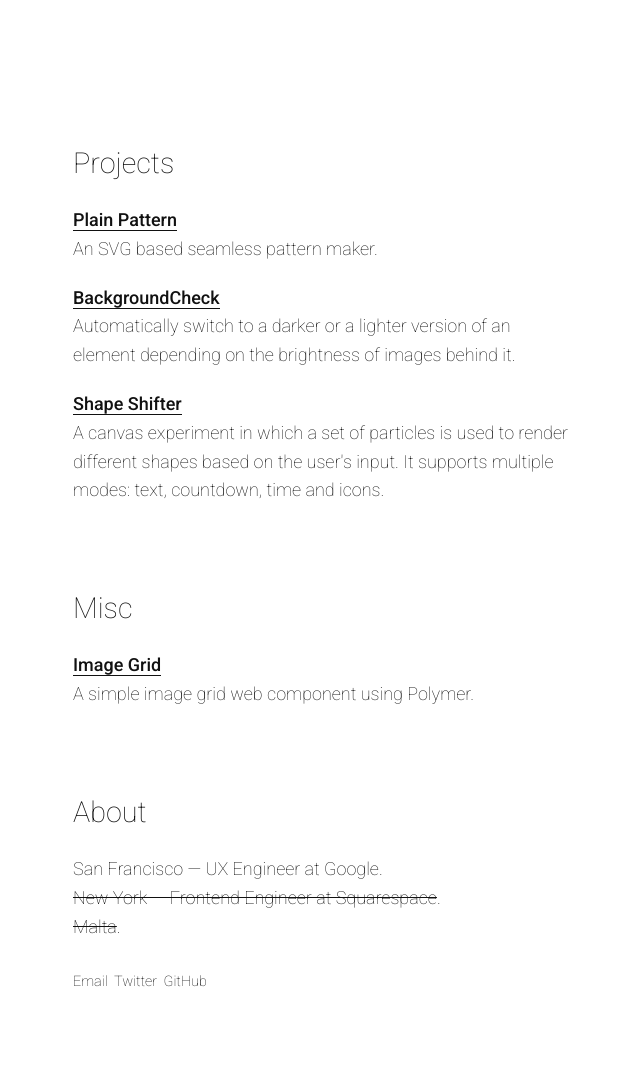
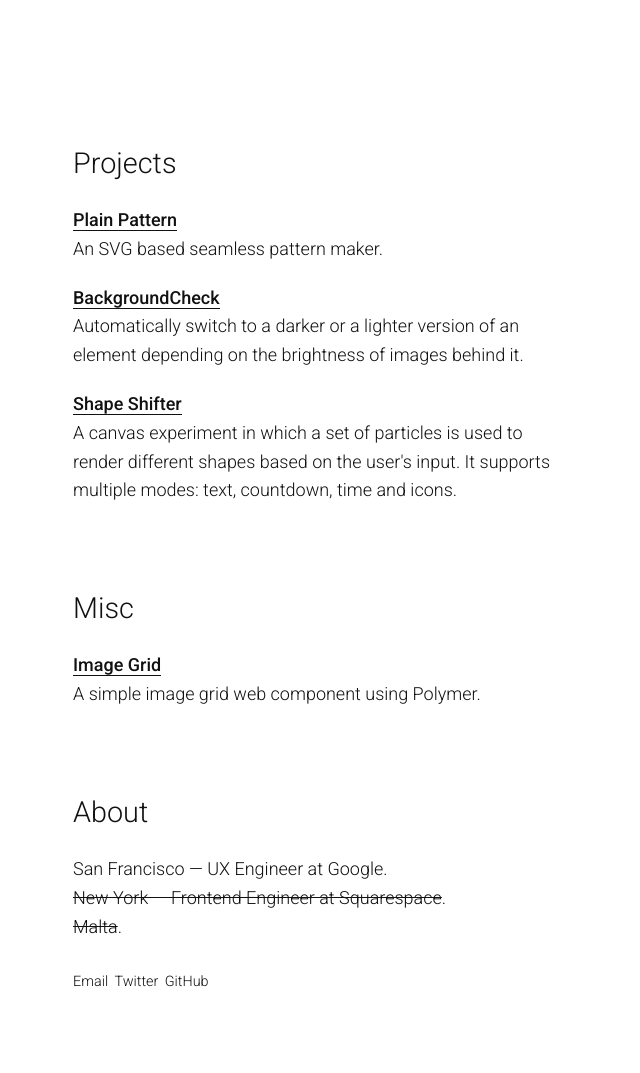
Before and after one commit to kennethcachia/kennethcachia.github.io, a Jekyll site: the page built from index.html, in a window 1280 px wide. Shown: the whole page, without its empty margins (317-957 px from the left). Built offline with Jekyll 4.4.1, drawn with Linux system fonts in a browser that asks for light colours; Markdown is read by kramdown in place of the engine named in the settings.

Commit message:
Increase body font weight.

```diff
--- a/_layouts/default.html
+++ b/_layouts/default.html
@@ -8,7 +8,7 @@
 
     <title>{{page.title}}</title>
 
-    <link rel="stylesheet" href="http://fonts.googleapis.com/css?family=Roboto:100,500">
+    <link rel="stylesheet" href="http://fonts.googleapis.com/css?family=Roboto:300,500">
     <link rel="stylesheet" href="{{site.data.core.css}}normalize.css">
     <link rel="stylesheet" href="{{site.data.core.css}}layout.css">
   </head>
--- a/assets/css/layout.css
+++ b/assets/css/layout.css
@@ -8,7 +8,7 @@
   color: #111;
   font-family: 'Roboto', sans-serif;
   font-size: 18px;
-  font-weight: 100;
+  font-weight: 300;
   line-height: 1.6;
 }
 
```
